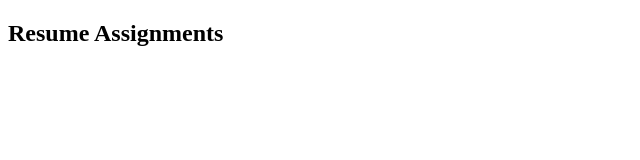
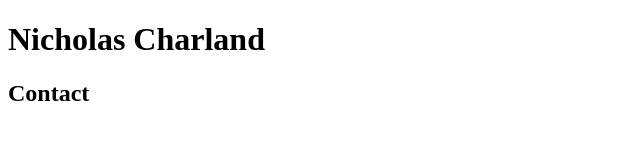
Before and after one commit to NickCCharland/resume, a plain HTML site: page resume.html in a window 1280 px wide. Shown: the whole page, without its empty margins (0-640 px from the left). Drawn offline with Linux system fonts and the light colour scheme.

Commit message:
changed index.html to resume.html

```diff
--- a/index.html
+++ b/resume.html
@@ -10,7 +10,8 @@
 </head>
 <body>
 	<header>
-		<h2>Resume Assignments</h2>
+		<h1>Nicholas Charland</h1>
+		<h2>Contact</h2>
 	</header>
 </body>
 </html>
```
